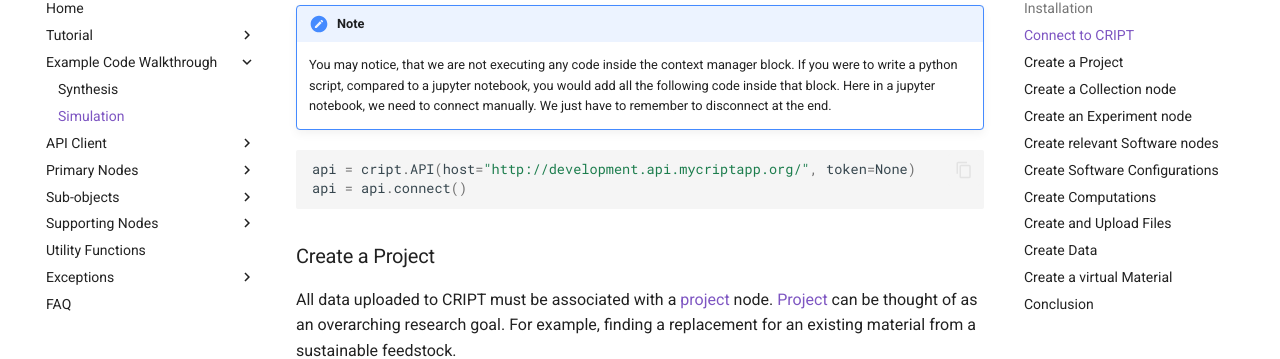
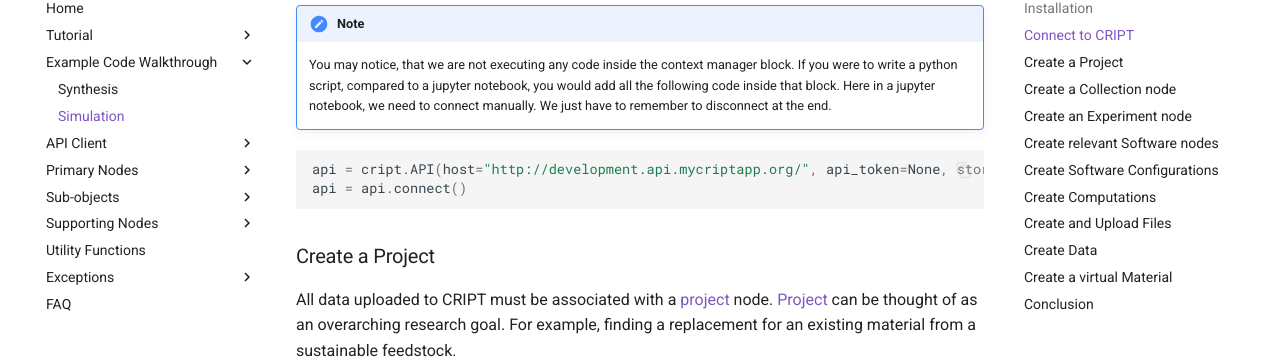
Before and after one commit to C-Accel-CRIPT/Python-SDK, an MkDocs documentation site: the page built from docs/examples/simulation.md, in a window 1280 px wide and 900 px high, scrolled down 810 px. Shown: the part 100-459 px from the top of the window. Built offline with MkDocs 1.6.1 and Material for MkDocs 9.7.7, drawn with Linux system fonts in a browser that asks for light colours; comment, search, counter and statistics services are not loaded.

Commit message:
updated simulation.md to work with new storage token

````diff
--- a/docs/examples/simulation.md
+++ b/docs/examples/simulation.md
@@ -55,7 +55,7 @@
     Here in a jupyter notebook, we need to connect manually. We just have to remember to disconnect at the end.
 
 ```python
-api = cript.API(host="http://development.api.mycriptapp.org/", token=None)
+api = cript.API(host="http://development.api.mycriptapp.org/", api_token=None, storage_token="123456")
 api = api.connect()
 ```
 
````
